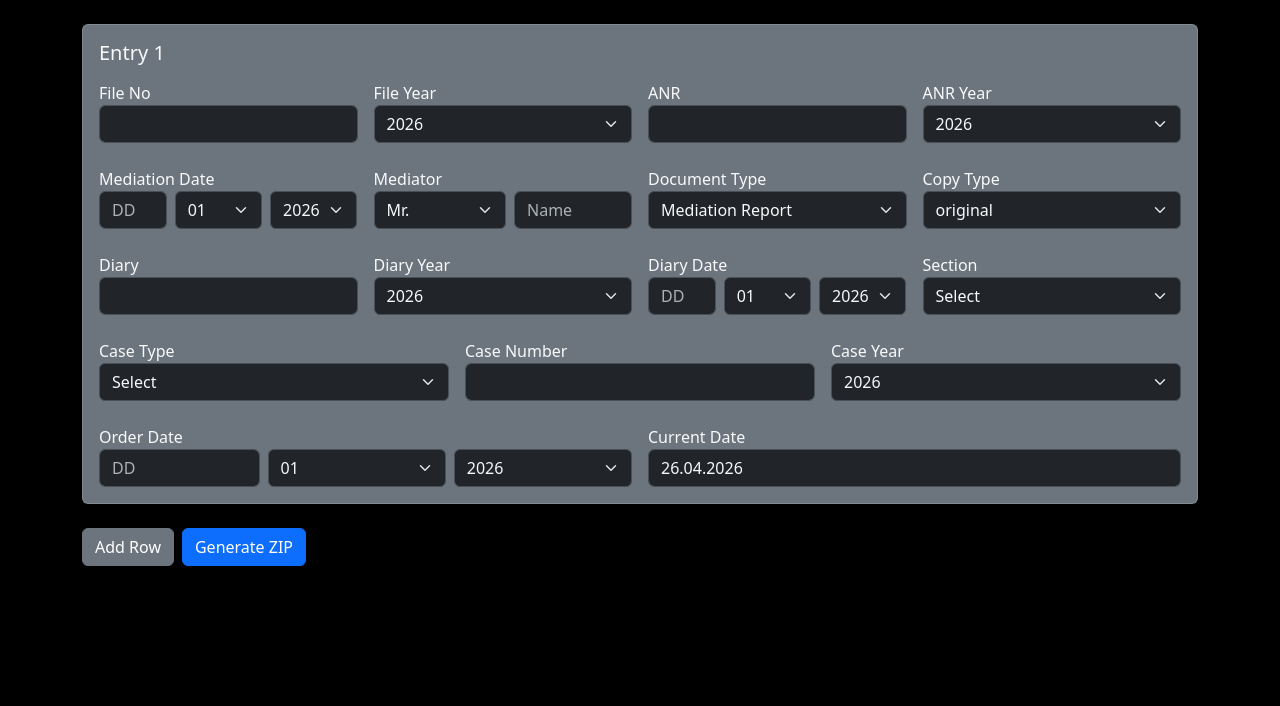
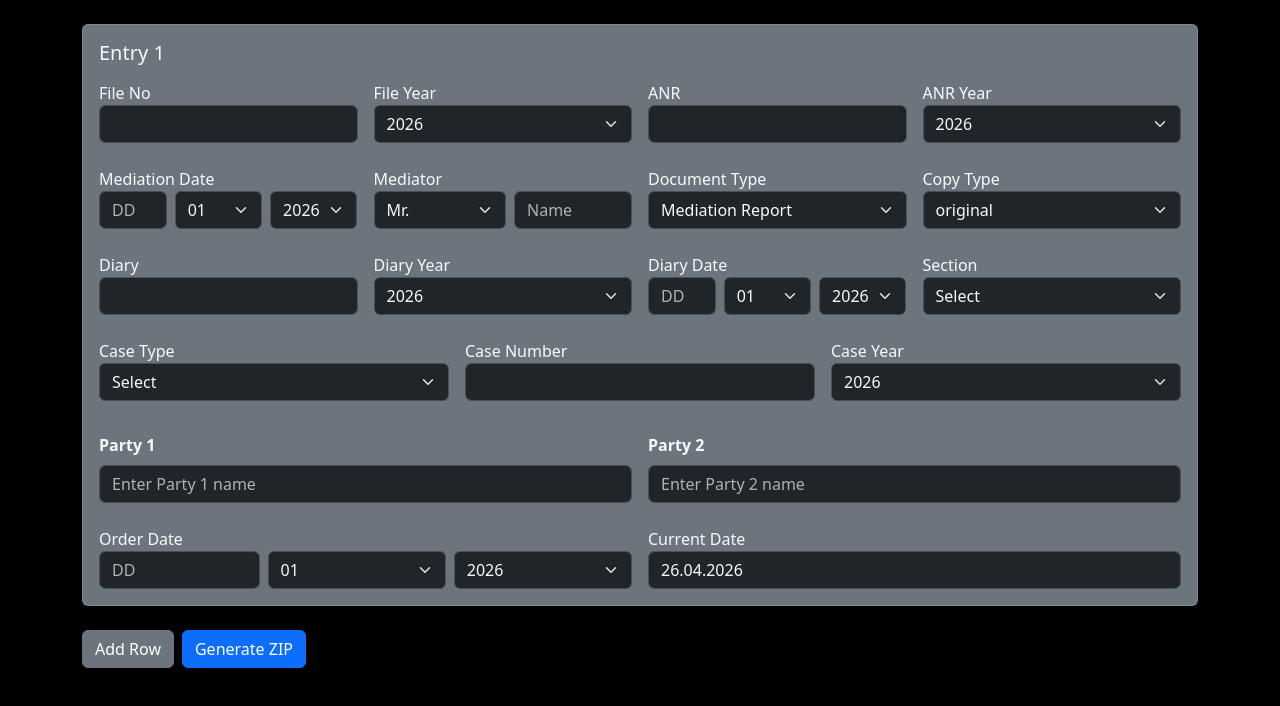
Before and after one commit to Xenomorphing79/doc-gen, a Next.js app: page / in a window 1280 px wide. Shown: the top 706 px of the page. Built offline with nearby package versions, Linux system fonts and the light colour scheme.

Commit message:
Added party

```diff
--- a/pages/index.js
+++ b/pages/index.js
@@ -208,6 +208,7 @@ export default function Home() {
                     <option>Mr.</option>
                     <option>Ms.</option>
                     <option>Dr.</option>
+                    <option>Mrs.</option>
                   </select>
                   <input
                     className="form-control bg-dark text-light"
@@ -435,8 +436,28 @@ export default function Home() {
                 </select>
               </div>
             </div>
+            {/* Row 5 — Party Names (Clean Full Row) */}
+            <div className="row g-3 mt-3">
+              <div className="col-md-6">
+                <label className="form-label fw-semibold">Party 1</label>
+                <input
+                  className="form-control bg-dark text-light"
+                  placeholder="Enter Party 1 name"
+                  onChange={(e) => handleChange(i, "party1", e.target.value)}
+                />
+              </div>
 
-            {/* ROW 5 */}
+              <div className="col-md-6">
+                <label className="form-label fw-semibold">Party 2</label>
+                <input
+                  className="form-control bg-dark text-light"
+                  placeholder="Enter Party 2 name"
+                  onChange={(e) => handleChange(i, "party2", e.target.value)}
+                />
+              </div>
+            </div>
+
+            {/* ROW 6 */}
             <div className="row g-3 mt-2">
               <div className="col-md-6">
                 <label>Order Date</label>
```
